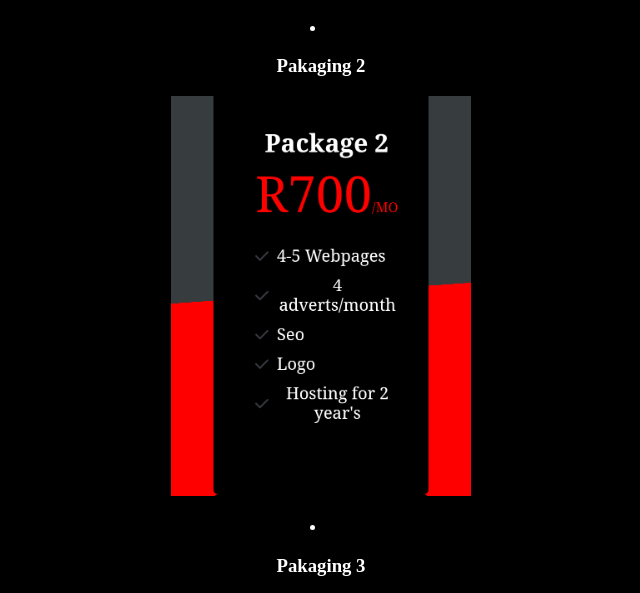
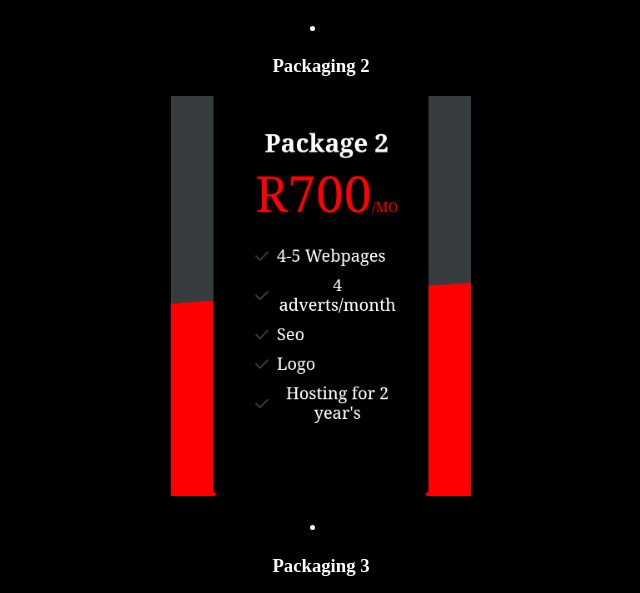
Before and after one commit to madanono/MyPortfolio.com, a plain HTML site: page service.html in a window 1280 px wide. Shown: the part 3616-4209 px from the top of the page, 319-959 px from the left. Drawn offline with nearby package versions, Linux system fonts and the light colour scheme.

Commit message:
Update service.html

```diff
--- a/service.html
+++ b/service.html
@@ -56,13 +56,13 @@
 
                 <br>
                 <li>
-                   <h3> <b> Pakaging 2</b></h3>
+                   <h3> <b> Packaging 2</b></h3>
                    <img src="2.png" width="300" height="400">
                 </li>
 
                 <br>
                 <li>
-                   <h3> <b> Pakaging 3</b></h3>
+                   <h3> <b> Packaging 3</b></h3>
                    <img src="3.png" width="300" height="400">
                 </li>
         </center>
```
